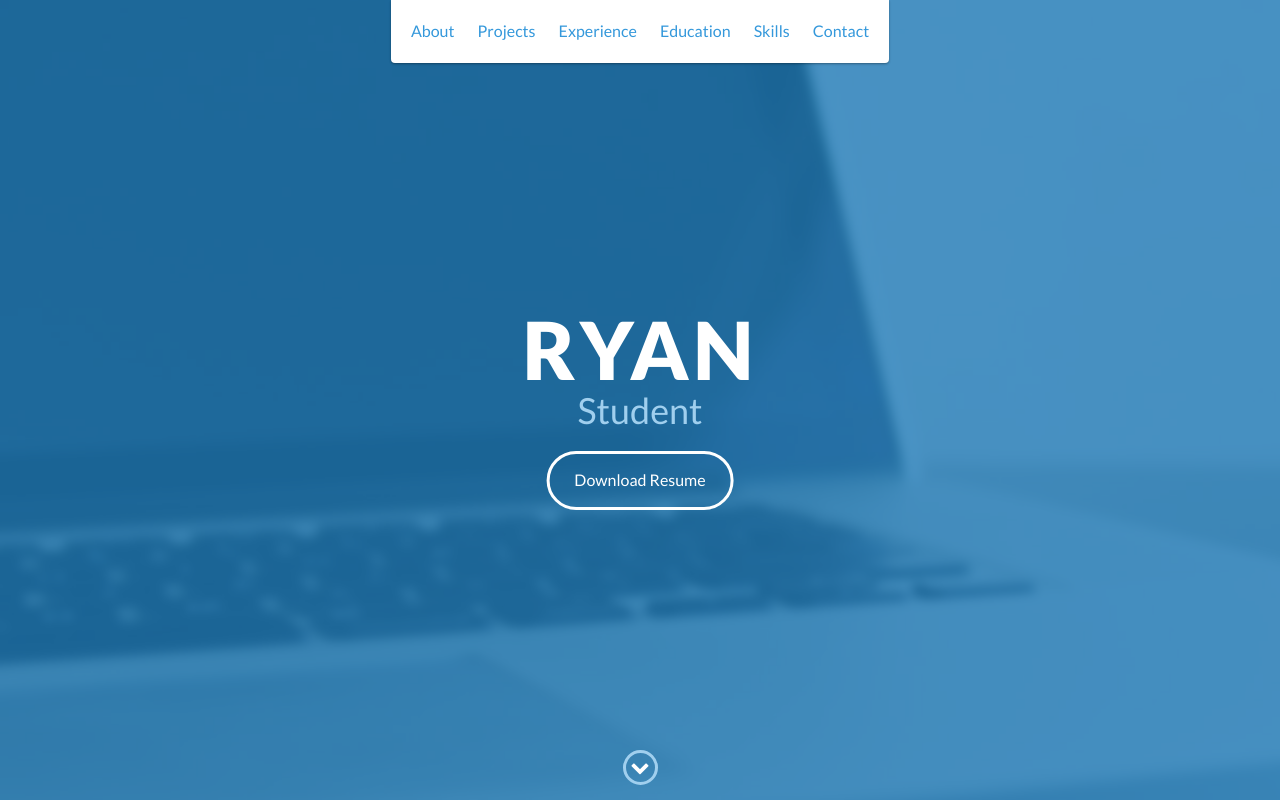
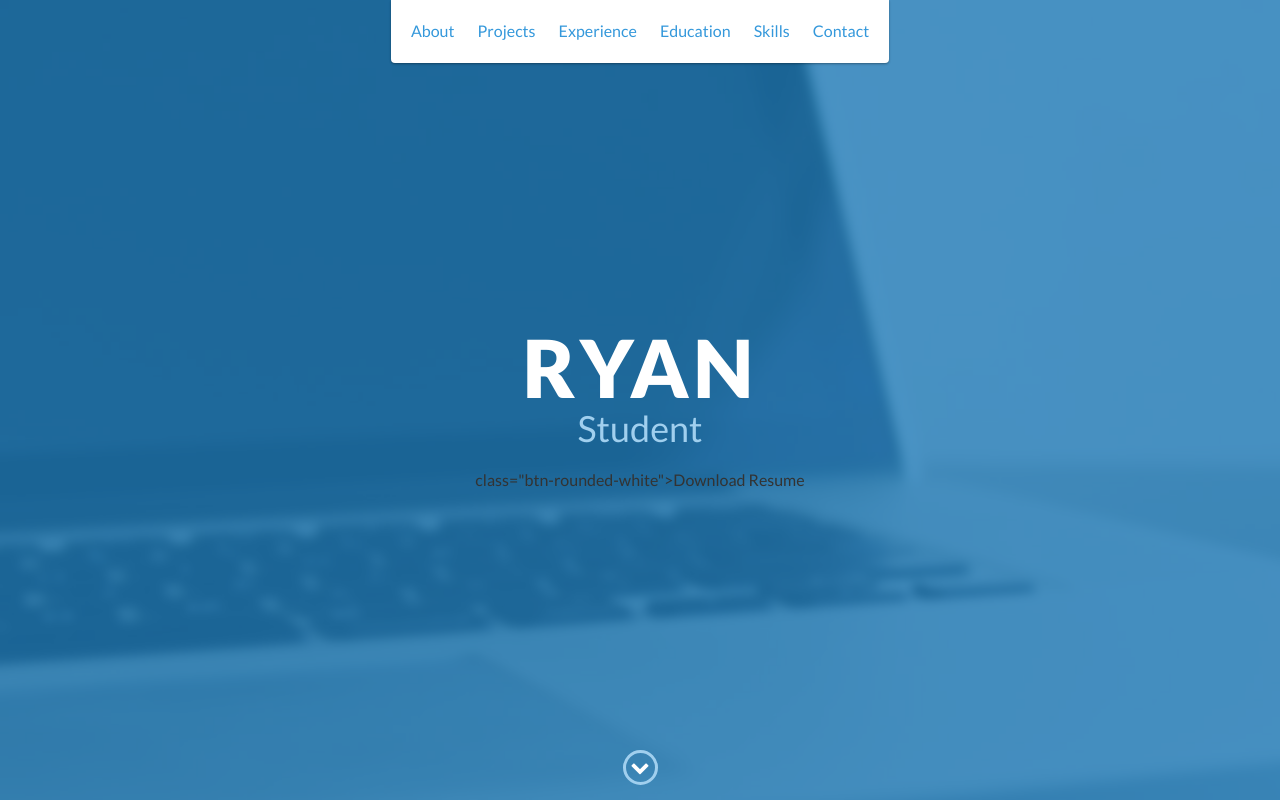
Before and after one commit to mclaughlin-ryan/rmclaughlin12, a website: page index.html in a window 1280 px wide. Shown: the top 800 px of the page. Drawn offline with nearby package versions, Linux system fonts and the light colour scheme.

Commit message:
Update index.html

```diff
--- a/index.html
+++ b/index.html
@@ -63,8 +63,8 @@
           download="https://drive.google.com/uc?export=download&id=1w0l3qRkepJ0VICco8CXIXi8aG36xuEo-"
           class="btn-rounded-white"
           >Download Resume</a>-->
-          <a href="https://docs.google.com/document/d/1qYC86_BaAJ80It2SmArmTEDqKln1jDqtXcIorlwCles/export?format=pdf"
-          download="https://docs.google.com/document/d/1qYC86_BaAJ80It2SmArmTEDqKln1jDqtXcIorlwCles/export?format=pdf"
+          <!--<a href="https://docs.google.com/document/d/1qYC86_BaAJ80It2SmArmTEDqKln1jDqtXcIorlwCles/export?format=pdf"
+          download="https://docs.google.com/document/d/1qYC86_BaAJ80It2SmArmTEDqKln1jDqtXcIorlwCles/export?format=pdf"-->
           class="btn-rounded-white">Download Resume</a>
       </div>
       <!-- End #lead-content -->
```
